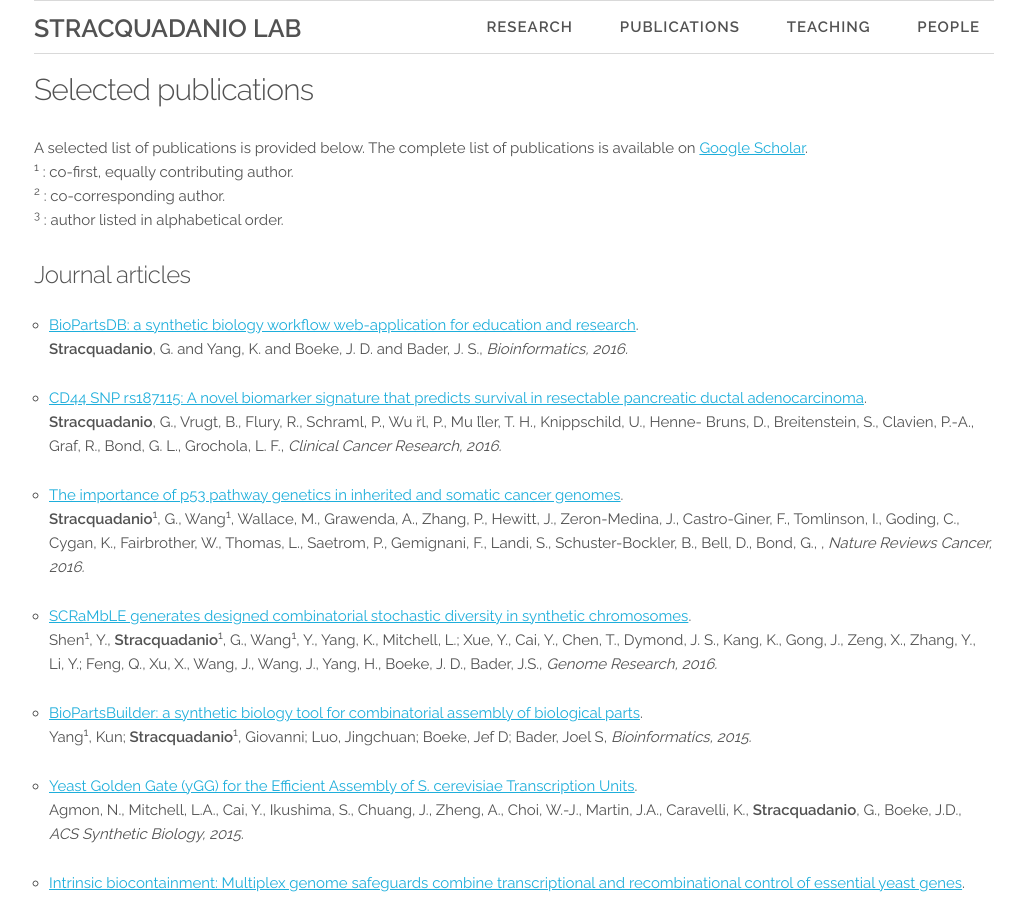
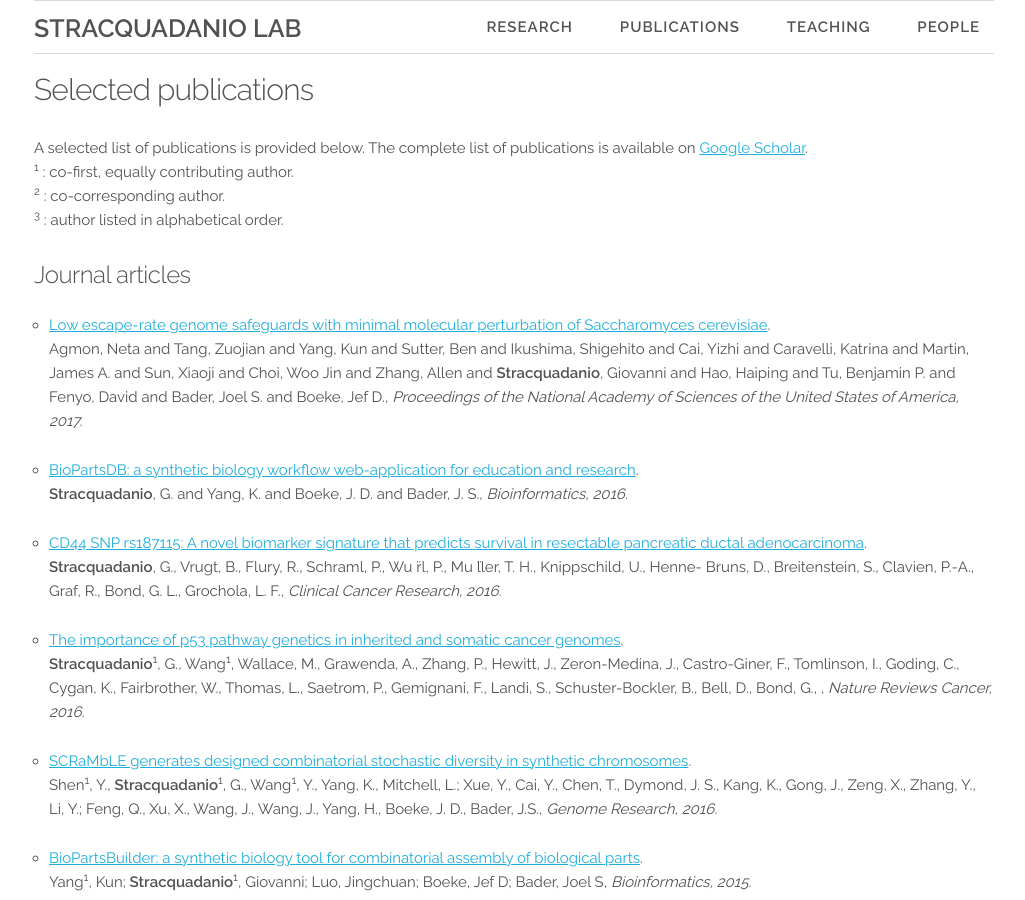
Before and after one commit to stracquadaniolab/stracquadaniolab.github.io, a Jekyll site: the page built from publications.md, in a window 1280 px wide and 900 px high. Shown: the whole window, without its empty margins (126-1151 px from the left). Built offline with Jekyll 4.4.1, drawn with Linux system fonts in a browser that asks for light colours.

Commit message:
Updated publications [pnas, agmon]

```diff
--- a/_data/publications.json
+++ b/_data/publications.json
@@ -1,4 +1,21 @@
-[
+[{
+    "curriculum": "true",
+    "highlight": "true",
+    "note": "cited By 1",
+    "doi": "10.1073/pnas.1621250114",
+    "title": "Low escape-rate genome safeguards with minimal molecular perturbation of Saccharomyces cerevisiae",
+    "journal": "Proceedings of the National Academy of Sciences of the United States of America",
+    "author": "Agmon, Neta and Tang, Zuojian and Yang, Kun and Sutter, Ben and Ikushima, Shigehito and Cai, Yizhi and Caravelli, Katrina and Martin, James A. and Sun, Xiaoji and Choi, Woo Jin and Zhang, Allen and Stracquadanio, Giovanni and Hao, Haiping and Tu, Benjamin P. and Fenyo, David and Bader, Joel S. and Boeke, Jef D.",
+    "number": "",
+    "ENTRYTYPE": "article",
+    "volume": "",
+    "source": "Scopus",
+    "link": "http://www.scopus.com/inward/record.url?eid=2-s2.0-84922678329&partnerID=40&md5=2d5f2f8075d48d99809b2df32180ab54",
+    "year": "2017",
+    "ID": "Agmon07022017",
+    "document_type": "Article",
+    "pages": ""
+},
   {
       "curriculum": "true",
       "highlight": "true",
```
